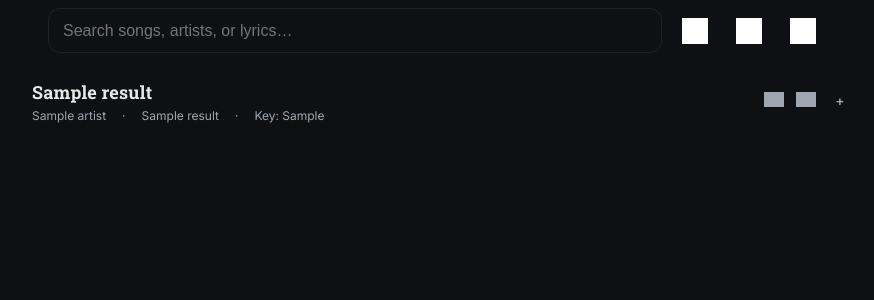
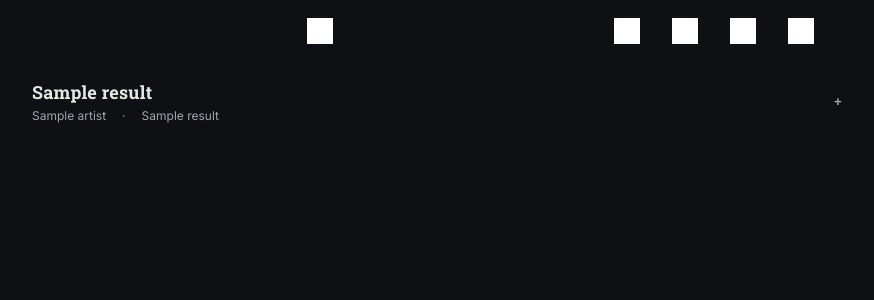
Before and after one commit to ryzhakar/lyrics-app, a FastAPI app: template app/templates/search.html in a window 1280 px wide. Shown: the top 300 px of the page, without its empty margins (198-1072 px from the left). Run offline with FastAPI, Linux system fonts and the light colour scheme; the template is opened without the code that fills it: most values are stand-ins (such as "Sample title", 1, 10 or a date in 2020); parts of the project's set-up code (start-up, migrations or seed data) failed here and were passed over; grey boxes are pictures that could not be loaded.

Commit message:
feat(search): restructure search topbar presence and add setlist edit entrypoint in song view

```diff
--- a/app/main.py
+++ b/app/main.py
@@ -108,6 +108,7 @@ async def render_setlist(
                 'query': '',
                 'dark': bool(dark),
                 'font': font or 'normal',
+                'is_search': True,
             },
         )
     blocks: list[str] = []
@@ -185,6 +186,7 @@ async def render_setlist(
             'dark': bool(dark),
             'font': font or 'normal',
             'chords': bool(chords),
+            'is_search': False,
         },
     )
 
@@ -208,5 +210,6 @@ async def search(
             'query': q,
             'dark': bool(dark),
             'font': font or 'normal',
+            'is_search': True,
         },
     )
--- a/app/templates/base.html
+++ b/app/templates/base.html
@@ -13,9 +13,13 @@
     <nav class="topbar">
       <div class="topbar-row">
         <a href="/" class="brand" aria-label="Home">Lyrics</a>
+        {% if is_search %}
         <form action="/search" method="get" class="search">
           <input type="search" name="q" placeholder="Search songs, artists, or lyrics…" value="{{ query or '' }}" />
         </form>
+        {% else %}
+        <a href="/search" class="icon-btn" id="open-search" aria-label="Open search" title="Open search"><img src="https://cdn.jsdelivr.net/npm/@tabler/icons@3.11.0/icons/outline/search.svg" width="22" height="22" alt=""></a>
+        {% endif %}
         <div class="actions">
           <button type="button" class="icon-btn" id="theme-toggle" aria-label="Toggle theme" title="Toggle theme"><img id="theme-icon" src="https://cdn.jsdelivr.net/npm/@tabler/icons@3.11.0/icons/outline/moon.svg" width="22" height="22" alt=""></button>
           <button type="button" class="icon-btn" id="chords-toggle" aria-label="Toggle chords" title="Toggle chords"><img id="chords-icon" src="https://cdn.jsdelivr.net/npm/@tabler/icons@3.11.0/icons/outline/music.svg" width="22" height="22" alt=""></button>
@@ -44,6 +48,14 @@
         document.getElementById('chords-toggle').addEventListener('click', function(){ const cur = (qs.get('chords')||'1') === '1'; setParam('chords', cur ? '0' : '1'); });
         function showToast(text){ const el = document.getElementById('toast'); el.textContent = text; el.setAttribute('aria-hidden','false'); el.classList.add('show'); setTimeout(()=>{ el.classList.remove('show'); el.setAttribute('aria-hidden','true');}, 1600); }
         document.getElementById('share-link').addEventListener('click', async function(){ const url = window.location.href; try{ if(navigator.share){ await navigator.share({url}); showToast('Link shared'); return; } if(navigator.clipboard && window.isSecureContext){ await navigator.clipboard.writeText(url); showToast('Link copied'); return; } const ta = document.createElement('textarea'); ta.value = url; ta.style.position = 'fixed'; ta.style.opacity = '0'; document.body.appendChild(ta); ta.focus(); ta.select(); const ok = document.execCommand('copy'); document.body.removeChild(ta); showToast(ok ? 'Link copied' : 'Open share sheet'); }catch{ showToast('Could not share'); }});
+        const actions = document.querySelector('.actions');
+        if(actions && window.location.pathname !== '/search'){
+          const editBtn = document.createElement('a');
+          editBtn.href = '#'; editBtn.className = 'icon-btn'; editBtn.id = 'edit-setlist'; editBtn.title = 'Edit setlist'; editBtn.setAttribute('aria-label','Edit setlist');
+          editBtn.innerHTML = '<img src="https://cdn.jsdelivr.net/npm/@tabler/icons@3.11.0/icons/outline/edit.svg" width="22" height="22" alt="">';
+          actions.appendChild(editBtn);
+          editBtn.addEventListener('click', function(ev){ ev.preventDefault(); const sParam = (new URLSearchParams(window.location.search).get('s')||''); const url = sParam ? `/search?s=${encodeURIComponent(sParam)}` : '/search'; window.location.href = url; }, {passive:false});
+        }
         window.addEventListener('orientationchange', ()=>{ refreshIcons(); }, {passive:true});
         window.addEventListener('resize', ()=>{ refreshIcons(); }, {passive:true});
         function parseSParam(raw){ if(!raw) return []; return raw.split(',').map(t=>t.trim()).filter(Boolean).map(token=>{ const [id, key] = token.split(':'); return {id, key: key || ''}; }); }
--- a/app/templates/search.html
+++ b/app/templates/search.html
@@ -33,17 +33,10 @@
             <div class="song-meta">
               {% if s.artist %}<span class="meta-item artist">{{ s.artist }}</span>{% endif %}
               {% if s.original_title %}<span class="dot"></span><span class="meta-item original">{{ s.original_title }}</span>{% endif %}
-              {% if s.default_key %}<span class="dot"></span><span class="meta-item key">Key: {{ s.default_key }}</span>{% endif %}
             </div>
           </a>
         </div>
         <div class="result-actions">
-          {% if s.youtube_url %}
-            <a class="icon-link youtube" href="{{ s.youtube_url }}" target="_blank" rel="noopener" title="YouTube" aria-label="YouTube"></a>
-          {% endif %}
-          {% if s.songlink_url %}
-            <a class="icon-link spotify" href="{{ s.songlink_url }}" target="_blank" rel="noopener" title="Streaming" aria-label="Streaming"></a>
-          {% endif %}
           <button type="button" class="icon-btn plus-btn" title="Add to setlist" aria-label="Add to setlist">+</button>
         </div>
       </div>
@@ -101,6 +94,7 @@
         selection.forEach((it, i)=>{
           const li = document.createElement('li');
           li.className = 'selected-item';
+          li.draggable = true;
           const title = (meta[it.id] && meta[it.id].title) || it.id;
           const artist = (meta[it.id] && meta[it.id].artist) || '';
           const defKey = (meta[it.id] && meta[it.id].default_key) || '';
@@ -110,25 +104,24 @@
           titleEl.className = 'song-title';
           titleEl.textContent = title;
           stack.appendChild(titleEl);
-          const metaEl = document.createElement('div');
-          metaEl.className = 'song-meta';
           if (artist) {
+            const metaEl = document.createElement('div');
+            metaEl.className = 'song-meta';
             const a = document.createElement('span'); a.className = 'meta-item artist'; a.textContent = artist; metaEl.appendChild(a);
+            stack.appendChild(metaEl);
           }
-          if (defKey) {
-            if (artist) { const dot = document.createElement('span'); dot.className = 'dot'; metaEl.appendChild(dot); }
-            const k = document.createElement('span'); k.className = 'meta-item key'; k.textContent = `Key: ${defKey}`; metaEl.appendChild(k);
-          }
-          if (metaEl.childElementCount) { stack.appendChild(metaEl); }
           li.appendChild(stack);
+          const keyWrap = document.createElement('div'); keyWrap.className = 'song-key'; keyWrap.setAttribute('data-song-id', it.id); keyWrap.setAttribute('data-default-key', defKey); keyWrap.setAttribute('data-effective-key', it.key || defKey);
+          const upBtn = document.createElement('button'); upBtn.type = 'button'; upBtn.className = 'icon-btn key-btn transpose-btn'; upBtn.setAttribute('data-dir','up'); upBtn.setAttribute('title','Transpose up'); upBtn.setAttribute('aria-label','Transpose up'); upBtn.innerHTML = '<span class="icon icon-chev-up" aria-hidden="true"></span>';
+          const label = document.createElement('div'); label.className = 'key-label'; label.textContent = `Key: ${it.key || defKey || '\u00A0'}`;
+          const downBtn = document.createElement('button'); downBtn.type = 'button'; downBtn.className = 'icon-btn key-btn transpose-btn'; downBtn.setAttribute('data-dir','down'); downBtn.setAttribute('title','Transpose down'); downBtn.setAttribute('aria-label','Transpose down'); downBtn.innerHTML = '<span class="icon icon-chev-down" aria-hidden="true"></span>';
+          keyWrap.appendChild(upBtn); keyWrap.appendChild(label); keyWrap.appendChild(downBtn);
+          li.appendChild(keyWrap);
           const controls = document.createElement('div'); controls.className = 'selected-controls';
-          const up = document.createElement('button'); up.type = 'button'; up.className = 'icon-btn'; up.textContent = '↑'; up.title = 'Move up'; up.setAttribute('aria-label','Move up'); if(i===0){ up.disabled = true; }
-          const down = document.createElement('button'); down.type = 'button'; down.className = 'icon-btn'; down.textContent = '↓'; down.title = 'Move down'; down.setAttribute('aria-label','Move down'); if(i===selection.length-1){ down.disabled = true; }
           const rm = document.createElement('button'); rm.type = 'button'; rm.className = 'icon-btn'; rm.textContent = '×'; rm.title = 'Remove'; rm.setAttribute('aria-label','Remove');
-          up.addEventListener('click', ()=> moveSelection(it.id, 'up'), {passive:true});
-          down.addEventListener('click', ()=> moveSelection(it.id, 'down'), {passive:true});
           rm.addEventListener('click', ()=> removeSelection(it.id), {passive:true});
-          controls.appendChild(up); controls.appendChild(down); controls.appendChild(rm);
+          const drag = document.createElement('span'); drag.className = 'drag-handle icon-btn'; drag.innerHTML = '≡'; drag.title = 'Drag to reorder'; drag.setAttribute('aria-label','Drag to reorder');
+          controls.appendChild(drag); controls.appendChild(rm);
           li.appendChild(controls);
           list.appendChild(li);
         });
@@ -163,6 +156,19 @@
         }, {passive:true});
       });
 
+      const sel = document.getElementById('sel-list');
+      let dragIndex = -1;
+      function indexOfLi(node){ return Array.from(sel.children).indexOf(node); }
+      sel.addEventListener('dragstart', (e)=>{
+        const li = e.target.closest('li.selected-item'); if(!li) return; dragIndex = indexOfLi(li); e.dataTransfer.effectAllowed = 'move';
+      });
+      sel.addEventListener('dragover', (e)=>{ e.preventDefault(); e.dataTransfer.dropEffect = 'move'; });
+      sel.addEventListener('drop', (e)=>{
+        e.preventDefault(); const li = e.target.closest('li.selected-item'); if(!li) return; const to = indexOfLi(li); if(dragIndex === -1 || to === -1 || to === dragIndex) return;
+        const moved = selection.splice(dragIndex, 1)[0]; selection.splice(to, 0, moved); setURLWithS(selection); dragIndex = -1; render();
+      });
+      sel.addEventListener('dragend', ()=>{ dragIndex = -1; });
+
       const openBtn = document.getElementById('open-setlist');
       if(openBtn){ openBtn.addEventListener('click', function(){ const s = buildS(selection); const url = s ? `/?s=${encodeURIComponent(s)}` : '/'; window.location.href = url; }, {passive:true}); }
       const clearBtn = document.getElementById('clear-all');
--- a/static/css/base.css
+++ b/static/css/base.css
@@ -52,7 +52,7 @@ main.container { max-width: var(--measure); margin: 0 auto; padding: calc(var(--
 .search input { width: 100%; max-width: none; padding: 12px 14px; border-radius: 12px; border: 1px solid var(--separator); background: transparent; color: var(--fg); font-size: 16px; line-height: 1.2; }
 .search input:focus { outline: none; border-color: var(--accent); box-shadow: 0 0 0 2px color-mix(in srgb, var(--accent) 30%, transparent); }
 .actions { display: flex; gap: var(--space-3); }
-.icon-btn { appearance: none; border: 0; background: transparent; color: var(--muted); padding: 8px; border-radius: 0; touch-action: manipulation; display: inline-flex; align-items: center; justify-content: center; }
+.icon-btn { appearance: none; border: 0; background: transparent; color: var(--muted); padding: 10px; border-radius: 0; touch-action: manipulation; display: inline-flex; align-items: center; justify-content: center; }
 .icon-btn:active { transform: translateY(1px); }
 .toast { position: fixed; bottom: 16px; left: 50%; transform: translateX(-50%); background: var(--fg); color: var(--bg); padding: 8px 12px; border-radius: 8px; opacity: 0; pointer-events: none; transition: opacity .18s ease, transform .18s ease; z-index: 200; }
 .toast.show { opacity: 1; transform: translateX(-50%) translateY(-2px); }
@@ -204,21 +204,24 @@ pre.chords + pre.lyrics { margin-top: var(--space-1); }
 .result-actions { display: flex; gap: var(--space-3); }
 
 /* plus button */
-.plus-btn { border: 0; border-radius: 6px; width: 24px; height: 24px; font-weight: 700; color: var(--muted); background: transparent; padding: 0; line-height: 24px; }
+.plus-btn { border: 0; border-radius: 8px; width: 28px; height: 28px; font-weight: 700; color: var(--muted); background: transparent; padding: 0; line-height: 28px; }
 .plus-btn.is-active { background: var(--accent); color: var(--bg); }
 
 /* selected panel visibility */
 .is-hidden { display: none !important; }
 
 /* setlist selection UI */
-.selected-panel { display: grid; gap: var(--space-1); margin-bottom: var(--space-3); }
+.selected-panel { display: grid; gap: var(--space-1); margin-bottom: var(--space-3); border-bottom: 1px solid var(--separator); padding-bottom: var(--space-3); }
 .selected-header { display: grid; grid-template-columns: 1fr auto; align-items: baseline; }
 .selected-title { font-weight: 600; font-size: 13px; color: var(--muted); }
 .selected-actions { display: flex; gap: var(--space-4); }
 .selected-list { list-style: none; margin: 0; padding: 0; display: grid; gap: var(--space-2); counter-reset: sel; }
-.selected-item { counter-increment: sel; display: grid; grid-template-columns: auto 1fr auto; align-items: center; gap: var(--space-2); padding: var(--space-1) 0; border-radius: 0; }
+.selected-item { counter-increment: sel; display: grid; grid-template-columns: auto 1fr auto auto; align-items: center; gap: var(--space-2); padding: var(--space-1) 0; border-radius: 0; }
 .selected-item::before { content: counter(sel); width: 18px; height: 18px; line-height: 18px; text-align: center; border-radius: 6px; background: var(--accent); color: var(--bg); font-size: 11px; }
-.selected-controls { display: inline-flex; gap: 4px; }
+.selected-controls { display: inline-flex; gap: var(--space-2); }
+.drag-handle { width: 28px; height: 28px; cursor: grab; color: var(--muted); }
+.drag-handle:active { cursor: grabbing; }
+.selected-item .song-key { min-width: 96px; }
 
 /* do not recolor the entire row on selection; only the plus button changes */
 .result-row.selected { outline: none; }
```
